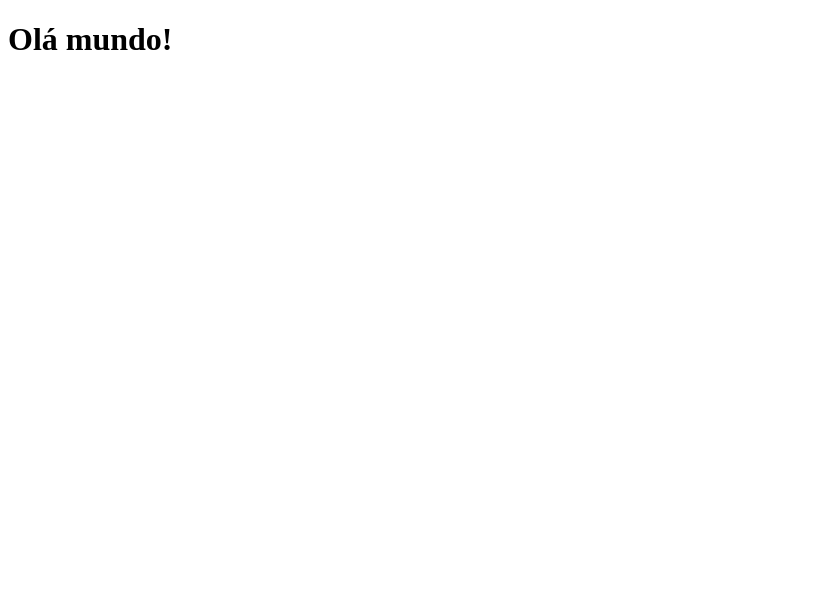
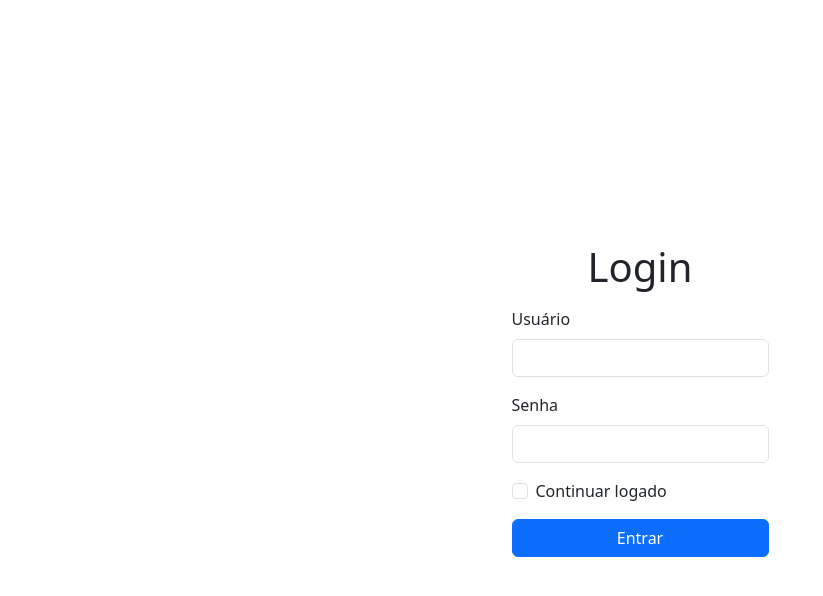
Before and after one commit to zehguilherme/desafio-nexmuv, a React (Vite) app in the folder web/: page /login in a window 1280 px wide. Shown: the top 596 px of the page, without its empty margins (0-823 px from the left). Built offline with nearby package versions, Linux system fonts and the light colour scheme.

Commit message:
Adição da página de Login; Adição do react-router-dom e react-bootstrap

```diff
--- a/web/index.html
+++ b/web/index.html
@@ -3,6 +3,12 @@
   <head>
     <meta charset="UTF-8" />
     <link rel="icon" type="image/svg+xml" href="/vite.svg" />
+    <link
+      rel="stylesheet"
+      href="https://cdn.jsdelivr.net/npm/bootstrap@5.3.2/dist/css/bootstrap.min.css"
+      integrity="sha384-T3c6CoIi6uLrA9TneNEoa7RxnatzjcDSCmG1MXxSR1GAsXEV/Dwwykc2MPK8M2HN"
+      crossorigin="anonymous"
+    />
     <meta name="viewport" content="width=device-width, initial-scale=1.0" />
     <title>Desafio Nexmuv</title>
   </head>
--- a/web/package.json
+++ b/web/package.json
@@ -10,8 +10,11 @@
     "preview": "vite preview"
   },
   "dependencies": {
+    "bootstrap": "^5.3.3",
     "react": "^18.3.1",
-    "react-dom": "^18.3.1"
+    "react-bootstrap": "^2.10.4",
+    "react-dom": "^18.3.1",
+    "react-router-dom": "^6.26.1"
   },
   "devDependencies": {
     "@eslint/js": "^9.9.0",
--- a/web/src/main.tsx
+++ b/web/src/main.tsx
@@ -1,9 +1,17 @@
 import { StrictMode } from "react";
 import { createRoot } from "react-dom/client";
-import App from "./App.tsx";
+import { createBrowserRouter, RouterProvider } from "react-router-dom";
+import { Login } from "./pages/Login.tsx";
+
+const router = createBrowserRouter([
+  {
+    path: "/login",
+    element: <Login />,
+  },
+]);
 
 createRoot(document.getElementById("root")!).render(
   <StrictMode>
-    <App />
+    <RouterProvider router={router} />
   </StrictMode>
 );
--- /dev/null
+++ b/web/src/pages/Login.tsx
@@ -0,0 +1,42 @@
+import { Stack } from "react-bootstrap";
+import Button from "react-bootstrap/Button";
+import Form from "react-bootstrap/Form";
+
+export function Login() {
+  return (
+    <Stack
+      as={"main"}
+      className="vh-100 justify-content-center align-items-center"
+    >
+      <h1 className="mb-3">Login</h1>
+
+      <Form>
+        <Form.Group className="mb-3" controlId="inputUsername">
+          <Form.Label>Usuário</Form.Label>
+
+          <Form.Control type="text" />
+        </Form.Group>
+
+        <Form.Group className="mb-3" controlId="inputPassword">
+          <Form.Label>Senha</Form.Label>
+
+          <Form.Control type="password" />
+        </Form.Group>
+
+        <Form.Group className="mb-3" controlId="checkbox">
+          <Form.Check type="checkbox" label="Continuar logado" />
+        </Form.Group>
+
+        <Button
+          as="a"
+          href="/"
+          variant="primary"
+          className="w-100"
+          type="submit"
+        >
+          Entrar
+        </Button>
+      </Form>
+    </Stack>
+  );
+}
```
Also changed, not shown: 1 other file (tests, documents, lock files or other folders).
